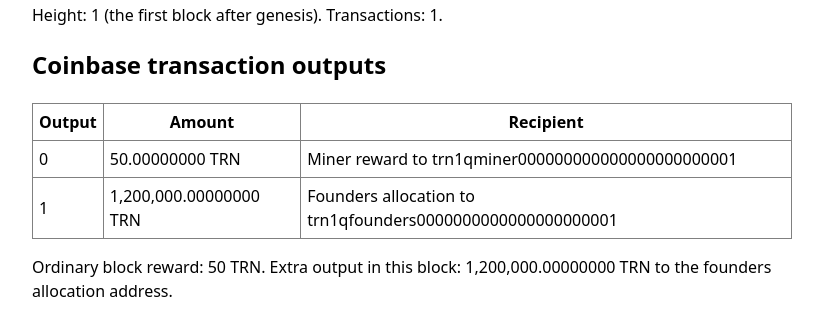
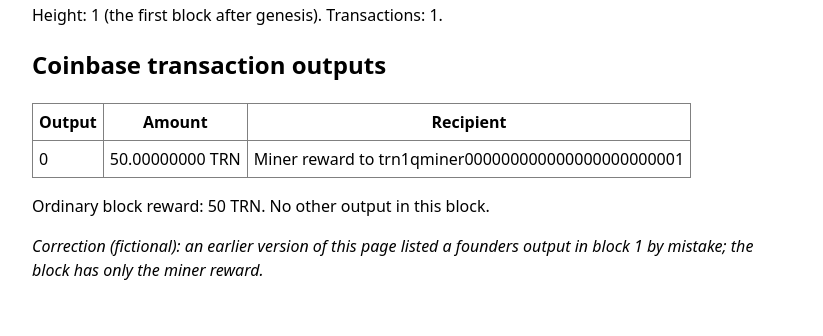
Before and after one commit to brilliantnodes/launch-claim-checker, a plain HTML site: page docs/v2/turncoin-block-1.html in a window 1280 px wide. Shown: the part 168-504 px from the top of the page, without its empty margins (228-1051 px from the left). Drawn offline with Linux system fonts and the light colour scheme.

Commit message:
Fictional explorer data correction for turncoin (Bradbury live run of Launch Claim Checker v2)
Co-Authored-By: Claude Opus 5.5 <noreply@anthropic.com>
Claude-Session: https://claude.ai/code/session_01PmboiXeSxAX9LMvc5cn1bn

```diff
--- a/docs/v2/turncoin-block-1.html
+++ b/docs/v2/turncoin-block-1.html
@@ -9,8 +9,7 @@
 <table border="1" cellpadding="6" style="border-collapse:collapse">
 <tr><th>Output</th><th>Amount</th><th>Recipient</th></tr>
 <tr><td>0</td><td>50.00000000 TRN</td><td>Miner reward to trn1qminer000000000000000000000001</td></tr>
-<tr><td>1</td><td>1,200,000.00000000 TRN</td><td>Founders allocation to trn1qfounders0000000000000000000001</td></tr>
 </table>
-<p>Ordinary block reward: 50 TRN. Extra output in this block: 1,200,000.00000000 TRN to the founders allocation address.</p>
-
+<p>Ordinary block reward: 50 TRN. No other output in this block.</p>
+<p><em>Correction (fictional): an earlier version of this page listed a founders output in block 1 by mistake; the block has only the miner reward.</em></p>
 </body></html>
```
Also changed, not shown: web/public/v2/turncoin-block-1.html (+2 -3 lines).
